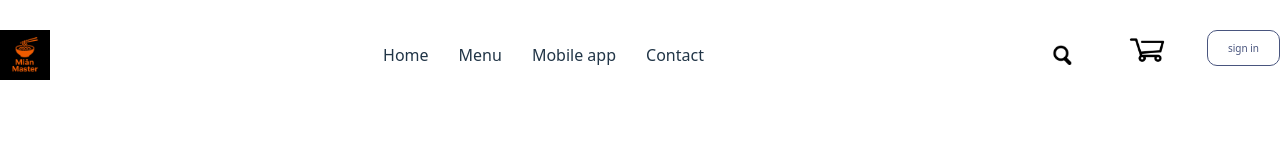
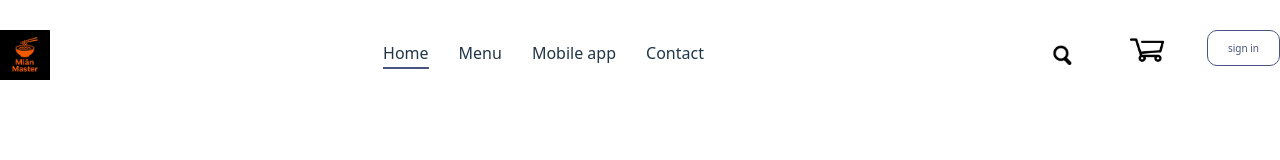
Before and after one commit to Mithsala123/Food-Delivery-App, a React (Vite) app in the folder frontend/: page / in a window 1280 px wide. Shown: the top 160 px of the page. Built offline with nearby package versions, Linux system fonts and the light colour scheme.

Commit message:
link navbar

```diff
--- a/frontend/src/components/navbar/Navbar.css
+++ b/frontend/src/components/navbar/Navbar.css
@@ -49,3 +49,9 @@
 .navbar button:hover{
     background-color: #fff;
 }
+
+.navbar .active{
+    padding-bottom: 2px;
+    border-bottom: 2px solid #49557e;
+
+}
--- a/frontend/src/components/navbar/Navbar.jsx
+++ b/frontend/src/components/navbar/Navbar.jsx
@@ -1,18 +1,20 @@
-import React from 'react'
+import React, { useState } from 'react'
 import './Navbar.css'
 import logo from '../../assets/logo.jpeg'
 import search from '../../assets/search.png'
 import cart from '../../assets/cart.png'
 
 const Navbar = () => {
+  const [menu, setMenu] = useState("home");
+
   return (
     <div className='navbar'>
       <img src={logo} alt="Logo" className='logo' />
       <ul className='navbar-bar'>
-        <li>Home</li>
-        <li>Menu</li>
-        <li>Mobile app</li>
-        <li>Contact</li>
+        <li className={menu==="home" ? "active" : ""} onClick={() => setMenu("home")}>Home</li>
+        <li className={menu==="menu" ? "active" : ""} onClick={() => setMenu("menu")}>Menu</li>
+        <li className={menu==="mobile-app" ? "active" : ""} onClick={() => setMenu("mobile-app")}>Mobile app</li>
+        <li className={menu==="contact" ? "active" : ""} onClick={() => setMenu("contact")}>Contact</li>
       </ul>
       <div className='navbar-right'>
         <img src={search} alt="Search" className='search' />
@@ -21,7 +23,7 @@
         <div className='dot'> </div>
         <div>
           <button>sign in</button>
-          </div>
+        </div>
       </div>
     </div>
   )
```
